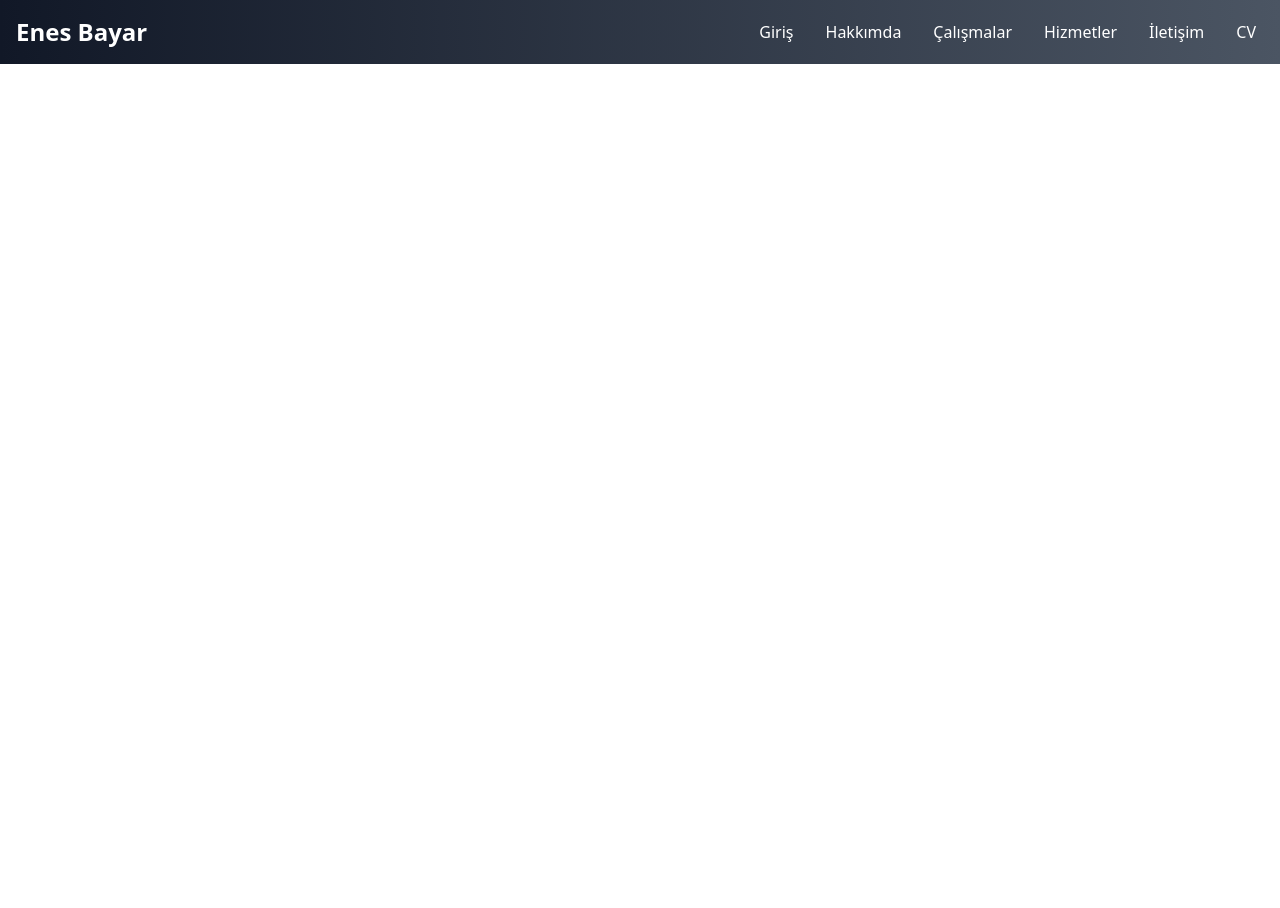
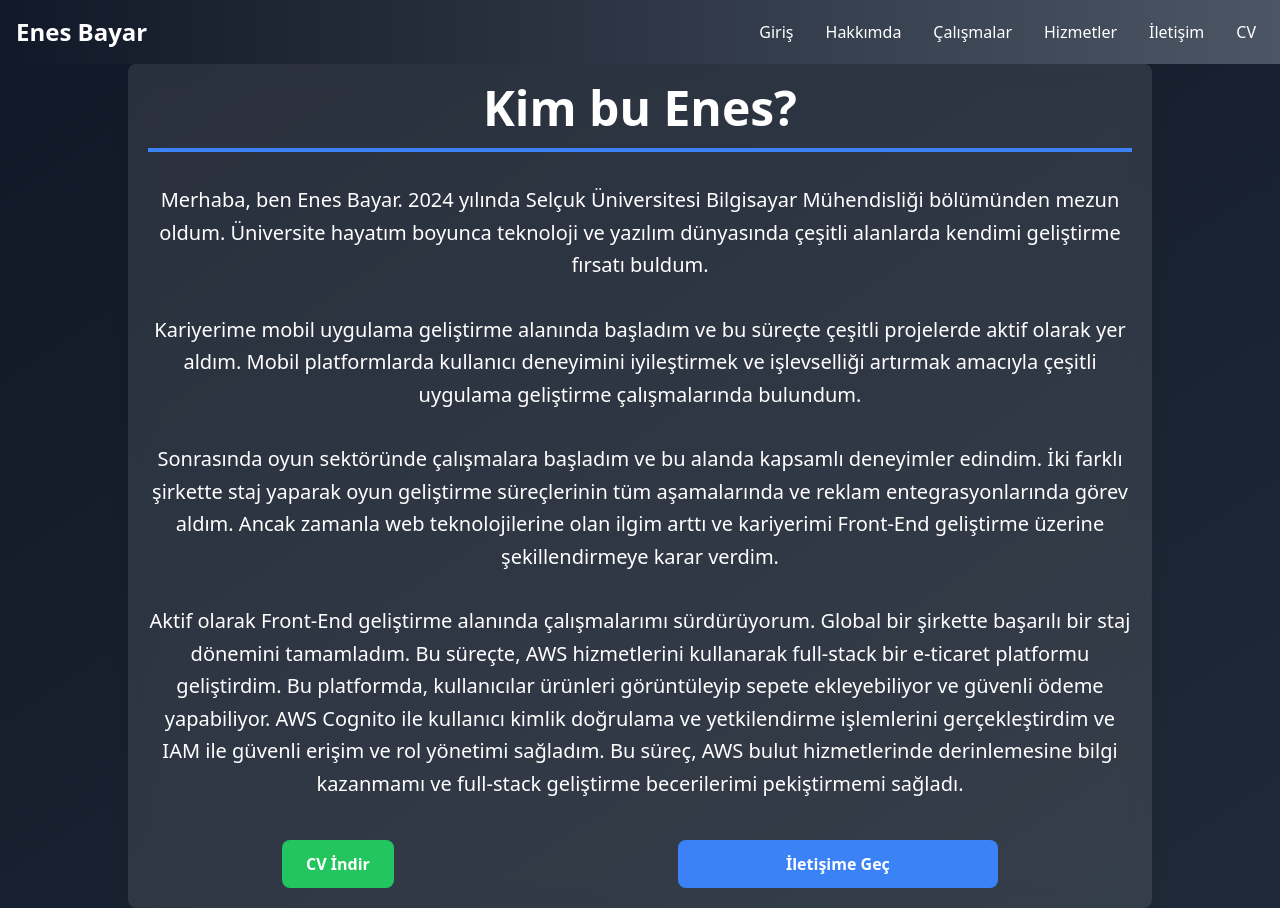
Before and after one commit to enbayy/My-portfolio, a React (Create React App) app: page / in a window 1280 px wide. Before the commit the page ends 800 px from the top, so only its background shows below. Built offline with nearby package versions, Linux system fonts and the light colour scheme.

Commit message:
aboutPage added

```diff
--- a/src/App.jsx
+++ b/src/App.jsx
@@ -1,12 +1,12 @@
-import logo from './logo.svg';
 import './App.css';
 import Navbar from './components/Navbar';
+import AboutPage from './pages/AboutPage/AboutPage';
 
 function App() {
   return (
     <div className="App">
       <Navbar />
-
+      <AboutPage/>
     </div>
   );
 }
--- /dev/null
+++ b/src/pages/AboutPage/AboutPage.jsx
@@ -0,0 +1,70 @@
+import React from 'react';
+import EnesBayarCv from '../../assets/EnesBayarCv.pdf';
+
+function AboutPage() {
+    const handleScrollToContact = () => {
+        setTimeout(() => {
+            const contactSection = document.getElementById('contact');
+            if (contactSection) {
+                contactSection.scrollIntoView({ behavior: 'smooth' });
+            }
+        }, 100);
+    };
+
+    return (
+        <div className="w-full min-h-screen bg-gradient-to-br from-gray-900 to-gray-800 flex justify-center items-center">
+            <div className="w-full max-w-5xl bg-white/10 backdrop-blur-md rounded-lg p-5 text-white shadow-lg">
+                <h1 className="text-5xl font-bold border-b-4 border-blue-500 pb-4 mb-8">
+                    Kim bu Enes?
+                </h1>
+                <div className="space-y-8 text-xl leading-relaxed">
+                    <p>
+                        Merhaba, ben Enes Bayar. 2024 yılında Selçuk Üniversitesi Bilgisayar
+                        Mühendisliği bölümünden mezun oldum. Üniversite hayatım boyunca
+                        teknoloji ve yazılım dünyasında çeşitli alanlarda kendimi geliştirme
+                        fırsatı buldum.
+                    </p>
+                    <p>
+                        Kariyerime mobil uygulama geliştirme alanında başladım ve bu süreçte
+                        çeşitli projelerde aktif olarak yer aldım. Mobil platformlarda
+                        kullanıcı deneyimini iyileştirmek ve işlevselliği artırmak amacıyla
+                        çeşitli uygulama geliştirme çalışmalarında bulundum.
+                    </p>
+                    <p>
+                        Sonrasında oyun sektöründe çalışmalara başladım ve bu alanda kapsamlı
+                        deneyimler edindim. İki farklı şirkette staj yaparak oyun geliştirme
+                        süreçlerinin tüm aşamalarında ve reklam entegrasyonlarında görev
+                        aldım. Ancak zamanla web teknolojilerine olan ilgim arttı ve kariyerimi
+                        Front-End geliştirme üzerine şekillendirmeye karar verdim.
+                    </p>
+                    <p>
+                        Aktif olarak Front-End geliştirme alanında çalışmalarımı sürdürüyorum.
+                        Global bir şirkette başarılı bir staj dönemini tamamladım. Bu süreçte,
+                        AWS hizmetlerini kullanarak full-stack bir e-ticaret platformu
+                        geliştirdim. Bu platformda, kullanıcılar ürünleri görüntüleyip sepete
+                        ekleyebiliyor ve güvenli ödeme yapabiliyor. AWS Cognito ile kullanıcı
+                        kimlik doğrulama ve yetkilendirme işlemlerini gerçekleştirdim ve IAM ile
+                        güvenli erişim ve rol yönetimi sağladım. Bu süreç, AWS bulut
+                        hizmetlerinde derinlemesine bilgi kazanmamı ve full-stack geliştirme
+                        becerilerimi pekiştirmemi sağladı.
+                    </p>
+                </div>
+                <div className="flex justify-around mt-10 space-x-4">
+                    <a href={EnesBayarCv} download="EnesBayarCv.pdf">
+                        <button className="w-full max-w-xs py-3 px-6 bg-green-500 hover:bg-green-600 text-white font-bold rounded-lg transition">
+                            CV İndir
+                        </button>
+                    </a>
+                    <button
+                        onClick={handleScrollToContact}
+                        className="w-full max-w-xs py-3 px-6 bg-blue-500 hover:bg-blue-600 text-white font-bold rounded-lg transition"
+                    >
+                        İletişime Geç
+                    </button>
+                </div>
+            </div>
+        </div>
+    );
+}
+
+export default AboutPage;
```
Also changed, not shown: 2 other files (tests, documents, lock files or other folders).
